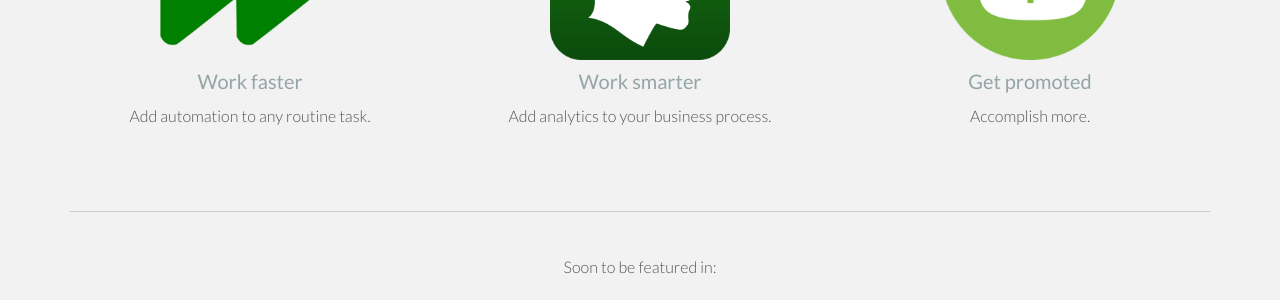
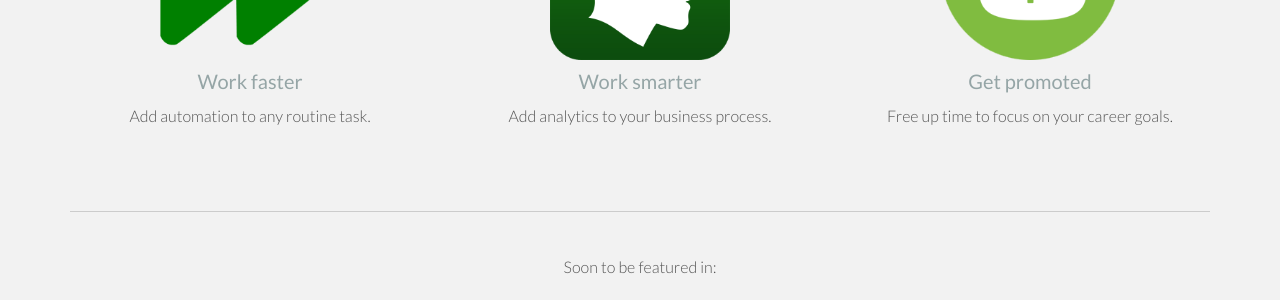
Before and after one commit to UpgradeMySpreadsheet/upgrademyspreadsheet.github.io, a Jekyll site: the page index.html, which Jekyll copies as it is, in a window 1280 px wide and 900 px high, scrolled down 542 px. Shown: the part 364-664 px from the top of the window. Built offline with Jekyll 4.4.1, drawn with Linux system fonts in a browser that asks for light colours; nearby versions of some CDN libraries.

Commit message:
Update index.html

```diff
--- a/index.html
+++ b/index.html
@@ -105,7 +105,7 @@
             <div class="col-lg-4">
                 <img src="/static/img/opensource.png" width="180" alt="">
                 <h4>Get promoted</h4>
-                <p>Accomplish more.</p>
+                <p>Free up time to focus on your career goals.</p>
             </div><!--/col-lg-4 -->
 
         </div><!-- /row -->
```
